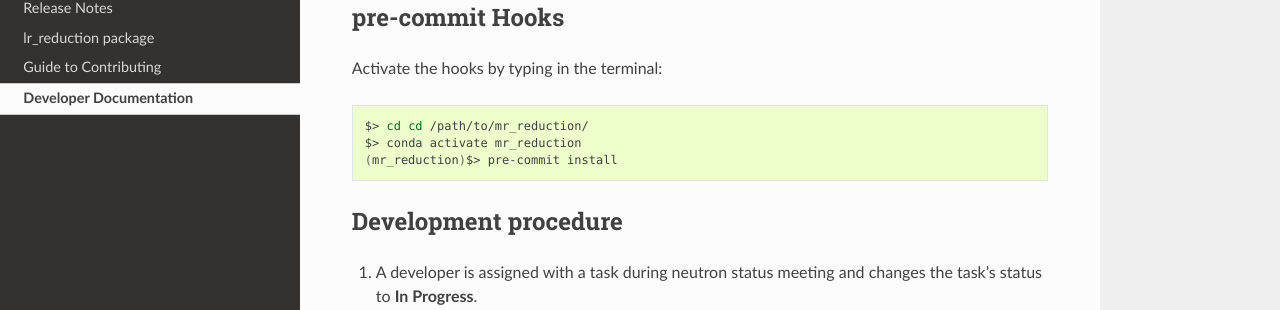
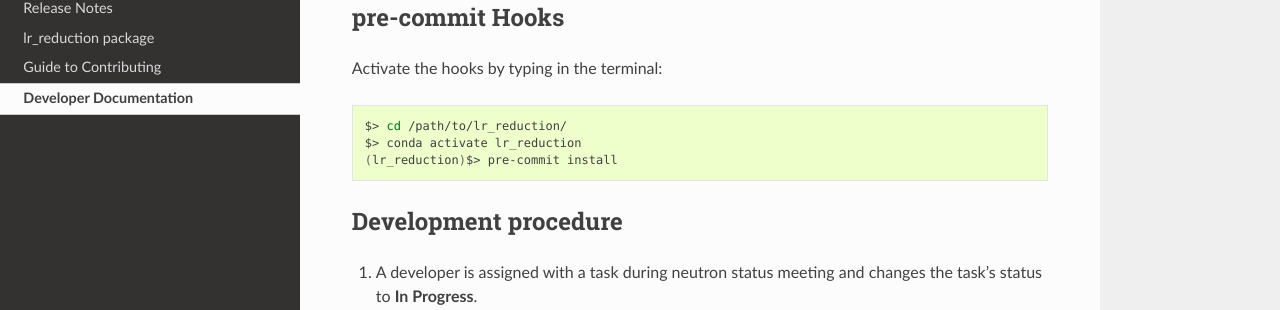
Before and after one commit to neutrons/LiquidsReflectometer, a Sphinx documentation site: the page built from docs/developer/developer.rst, in a window 1280 px wide and 900 px high, scrolled down 551 px. Shown: the part 141-451 px from the top of the window. Built offline with Sphinx 7.4.7 and the Read the Docs theme 3.1.0, drawn with Linux system fonts in a browser that asks for light colours; the version number is read from the project's files by our own code.

Commit message:
address coderabbitai comments

```diff
--- a/docs/api/lr_reduction.rst
+++ b/docs/api/lr_reduction.rst
@@ -1,4 +1,4 @@
-.. api_lr_reduction:
+.. _api_lr_reduction:
 
 lr_reduction package
 ====================
--- a/docs/developer/contributing.rst
+++ b/docs/developer/contributing.rst
@@ -1,4 +1,4 @@
-.. contributing
+.. _developer-contributing:
 
 Guide to Contributing
 =====================
--- a/docs/developer/developer.rst
+++ b/docs/developer/developer.rst
@@ -29,9 +29,9 @@
 
 .. code-block:: bash
 
-   $> cd cd /path/to/mr_reduction/
-   $> conda activate mr_reduction
-   (mr_reduction)$> pre-commit install
+   $> cd /path/to/lr_reduction/
+   $> conda activate lr_reduction
+   (lr_reduction)$> pre-commit install
 
 Development procedure
 ---------------------
--- a/docs/index.rst
+++ b/docs/index.rst
@@ -1,4 +1,4 @@
-.. :lr_reduction:
+.. _lr_reduction:
 
 Welcome to lr_reduction (Liquids Reflectometer Reduction) documentation
 =======================================================================
--- a/docs/user/conda_environments.rst
+++ b/docs/user/conda_environments.rst
@@ -1,4 +1,4 @@
-.. conda_environments
+.. _conda_environments:
 
 Conda Environments
 ==================
```
Also changed, not shown: 2 other files.
